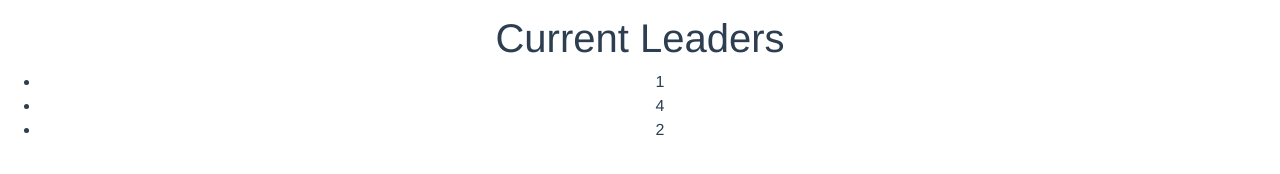
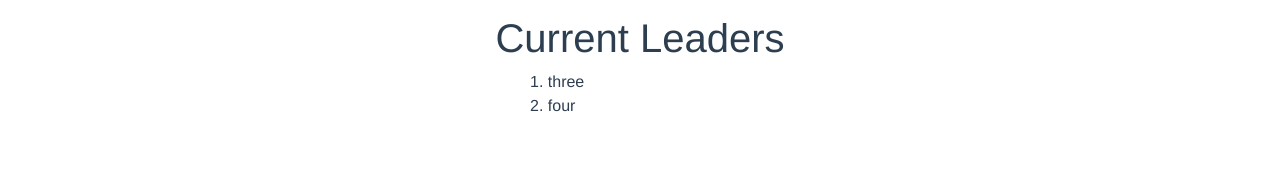
Before and after one commit to chrisminnick/vuemaster, a Vue app: page / in a window 1280 px wide. Shown: the part 464-638 px from the top of the page. Built offline with nearby package versions, Linux system fonts and the light colour scheme.

Commit message:
added computed property for leaders

```diff
--- a/src/App.vue
+++ b/src/App.vue
@@ -9,7 +9,7 @@
     </ScenicView>
     </div>
 
-    <CurrentLeaders v-bind:leaders="[1,4,2,6]"/>
+    <CurrentLeaders v-bind:leaders= calculateLeaders />
 
 
   </div>
@@ -31,8 +31,13 @@ export default {
           views: [
               {title: 'my picture', imgUrl: 'picture1.jpeg', id: '1', currentScore: 0},
               {title: 'my other picture', imgUrl: 'picture2.jpeg', id: '4',  currentScore: 0}
-          ],
-          leaders: []
+          ]
+      }
+  },
+  computed: {
+      calculateLeaders: function() {
+          let newLeaders = ["three","four"];
+          return newLeaders;
       }
   }
 }
--- a/src/components/CurrentLeaders.vue
+++ b/src/components/CurrentLeaders.vue
@@ -1,11 +1,11 @@
 <template>
   <div class="current-leaders">
     <h1>Current Leaders</h1>
-    <ul>
-      <li>{{leaders[0]}}</li>
-      <li>{{leaders[1]}}</li>
-      <li>{{leaders[2]}}</li>
-    </ul>
+    <ol>
+      <li v-for="leader in leaders">
+        {{leader}}
+      </li>
+    </ol>
   </div>
 </template>
 
@@ -24,4 +24,10 @@ export default {
 a {
   color: #42b983;
 }
+ol {
+  list-style-position: inside;
+  text-align: left;
+  width: 300px;
+  margin: 0 auto;
+}
 </style>
```
